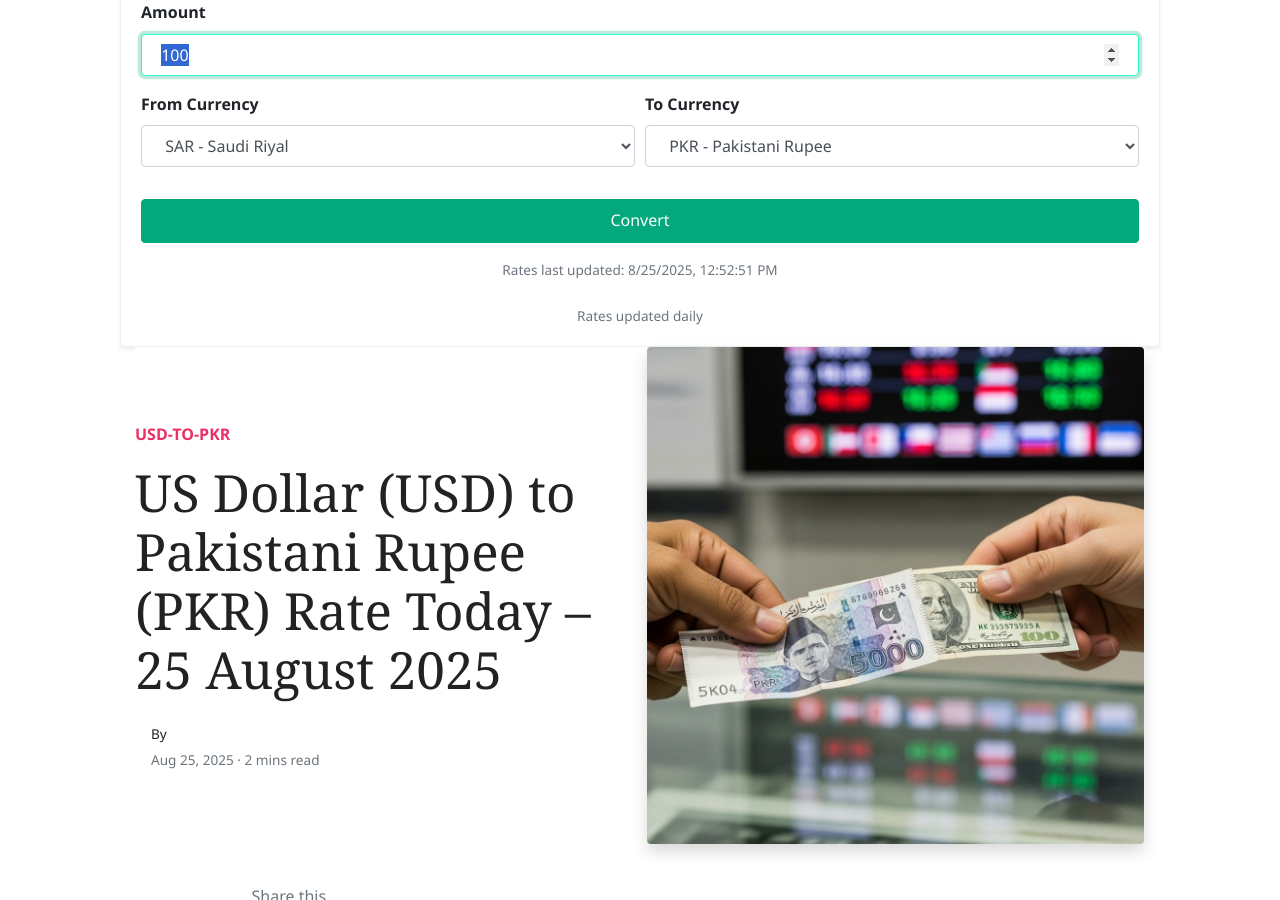
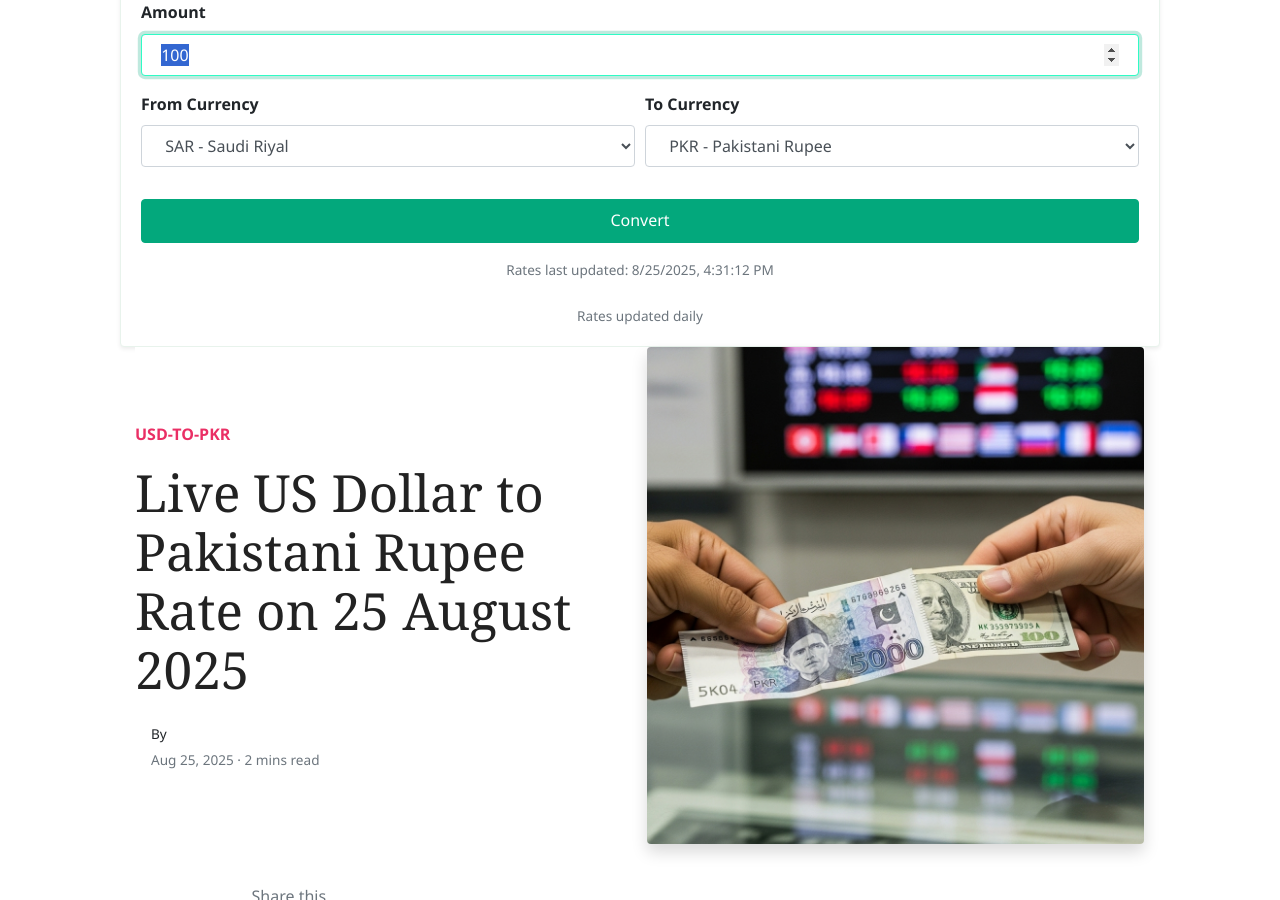
Before and after one commit to mlcom/mlcom.github.io, a Jekyll site: the page built from _posts/2025-08-25-today-us-dollar-to-pkr-exchange-rate-august-2025-prices-updated-usd-to-pkr.md, in a window 1280 px wide and 900 px high, scrolled down 242 px. Built offline with Jekyll 4.4.1, drawn with Linux system fonts in a browser that asks for light colours; nearby versions of some CDN libraries; comment, search, counter and statistics services are not loaded.

Commit message:
Automated: Update currency rates and generate daily posts

```diff
--- a/_data/rates.yml
+++ b/_data/rates.yml
@@ -1,4 +1,4 @@
-last_updated_utc: '2025-08-25T12:52:51.048210+00:00'
+last_updated_utc: '2025-08-25T16:31:12.967102+00:00'
 rates:
   AED: 3.6725
   AFN: 68.4796
--- a/_posts/2025-08-25-today-us-dollar-to-pkr-exchange-rate-august-2025-prices-updated-usd-to-pkr.md
+++ b/_posts/2025-08-25-today-us-dollar-to-pkr-exchange-rate-august-2025-prices-updated-usd-to-pkr.md
@@ -1,6 +1,6 @@
 ---
 layout: post
-title:  'US Dollar (USD) to Pakistani Rupee (PKR) Rate Today – 25 August 2025'
+title:  'Live US Dollar to Pakistani Rupee Rate on 25 August 2025'
 author: jane
 categories: [ usd-to-pkr ]
 image: assets/images/usd-to-pkr-rate-today.jpg
```
Also changed, not shown: _posts/2025-08-25-today-saudi-riyal-to-pkr-exchange-rate-august-2025-prices-updated-sar-to-pkr.md (+1 -1 lines), _posts/2025-08-25-today-uae-dirham-to-pkr-exchange-rate-august-2025-prices-updated-aed-to-pkr.md (+1 -1 lines).
